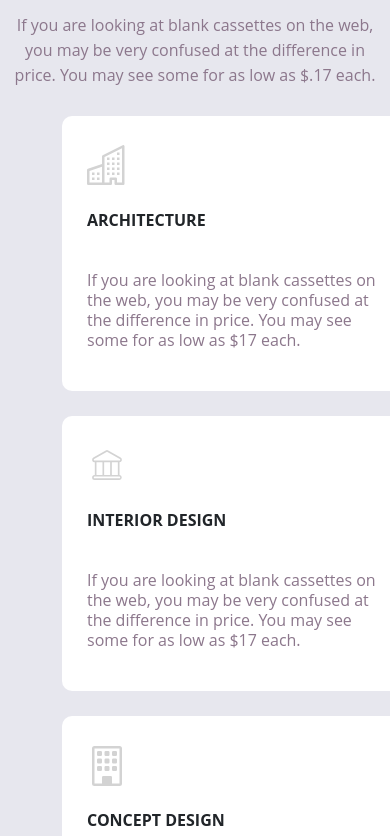
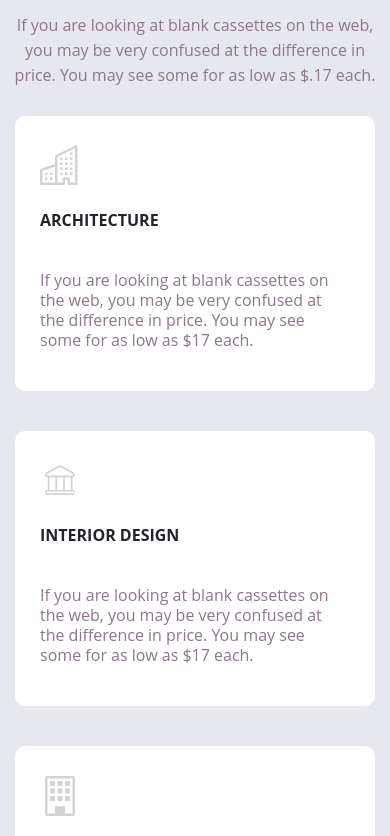
Before and after one commit to mehdias63/personal, a React (Vite) app: page / in a window 390 px wide. Shown: the part 2808-3644 px from the top of the page. Built offline with nearby package versions, Linux system fonts and the light colour scheme.

Commit message:
news full responsive

```diff
--- a/src/components/News/news.jsx
+++ b/src/components/News/news.jsx
@@ -10,7 +10,7 @@ export default function News(){
             <p>If you are looking at blank cassettes on the web, you may be very confused at the difference in price. You may see some for as low as $.17 each.</p>
             </div>
             <div className="new">
-            {data.map(card => <Card  key={card.titel} titel={card.titel} text={card.text} icon={card.icon} /> )}
+            {data.map(card => <Card key={card.titel} titel={card.titel} text={card.text} icon={card.icon} /> )}
             </div>
         </div>
     )
--- a/src/css/news.css
+++ b/src/css/news.css
@@ -47,6 +47,48 @@ div.news>div.new>div>p{
     line-height:20px;
     margin-top: 10px;
 }
+@media (max-width: 1000px){
+    div.news>div.newdata>p{
+        padding: 5px 10px;
+    }
+    div.news>div.new>div{
+        margin:5px;
+        margin-bottom: 30px;
+    }
+    div.news>div.new>div>span{
+        font-size: 50px;
+    }
+    div.news>div.newdata>h1{
+        font-size: 30px;
+    }
+    div.news>div.new>div>h1{
+        font-size: 20px;
+    }
+}
+@media (max-width: 800px){
+    div.news>div.new{
+        flex-direction: column;
+    }
+    div.news>div.newdata>p{
+        padding: 4px 5px;
+        font-size: 16px;
+    }
+    div.news>div.new>div{
+        margin:20px auto;
+    }
+    div.news>div.new>div>h1,div.news>div.new>div>p{
+        font-size: 16px;
+    }
+    div.news>div.new>div>span{
+        font-size: 45px;
+    }
+    div.news>div.newdata>h1{
+        font-size: 28px;
+    }
+    div.news>div.new>div>h1{
+        font-size: 18px;
+    }
+}
 @media (max-width: 600px){
     div.news>div.new{
         flex-direction: column;
@@ -56,7 +98,8 @@ div.news>div.new>div>p{
         font-size: 16px;
     }
     div.news>div.new>div{
-        margin:10px 5px 15px 60px;
+        margin:10px auto;
+        margin-bottom: 30px;
     }
     div.news>div.new>div>h1,div.news>div.new>div>p{
         font-size: 16px;
```
